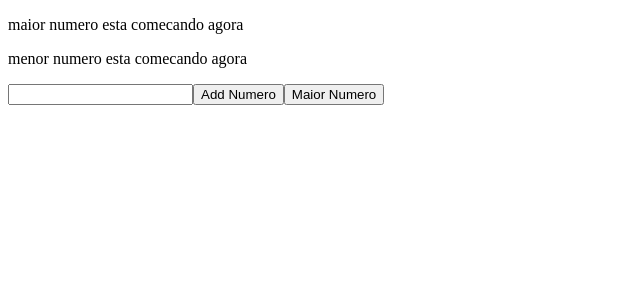
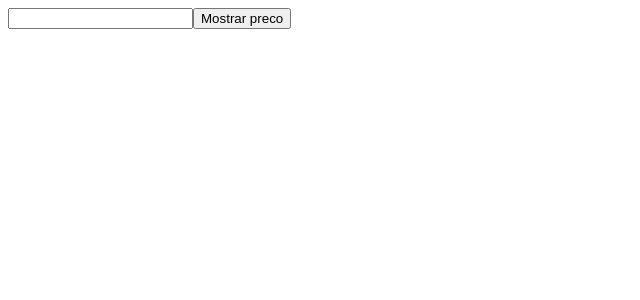
Before and after one commit to Gabriel200395/state, a React (Create React App) app: page / in a window 1280 px wide. Shown: the top 300 px of the page, without its empty margins (0-640 px from the left). Built offline with nearby package versions, Linux system fonts and the light colour scheme.

Commit message:
terminando exercicio 7

```diff
--- a/src/App.js
+++ b/src/App.js
@@ -1,9 +1,9 @@
-import Ex06 from "./ExerciciosDecisao/Ex06";
+import Ex07 from "./ExerciciosDecisao/Ex07";
 
 function App() {
   return (
     <>
-      <Ex06 />
+      <Ex07 />
     </>
   );
 }
--- a/src/ExerciciosDecisao/Ex07.js
+++ b/src/ExerciciosDecisao/Ex07.js
@@ -1,34 +1,41 @@
-import { useState } from "react";
+import { useDebugValue, useState } from "react";
 
-function Ex05() {
-  const [notaOne, setNotoNone] = useState("");
-  const [notaTwo, setNotoTwo] = useState("");
-  const [valid, setValid] = useState("");
+function Ex07() {
+  const [produtos, setProdutos] = useState([
+    { tenis: 60 + " R$" },
+    { camisa: 20 + " R$" },
+    { calca: 80 + " R$" },
+  ]);
 
-  const calcularMedia = () => {
-    const nota =
-      +notaOne + +notaTwo >= 7 && +notaOne + +notaTwo < 10 && "aprovado";
-    const maior = +notaOne + +notaTwo > 10 && "aprovado distincao";
-    const reprovado = +notaOne + +notaTwo < 7 && "reprovado";
-    setValid(nota || maior || reprovado);
+  const [produto, setProduto] = useState("");
+  const [preco, setPreco] = useState("");
+
+  const handleChange = ({ target }) => {
+    setProduto(target.value);
+  };
+
+  const mostrarPreco = () => {
+    const [a, b, c] = produtos;
+
+    const tenis = produto === "tenis" && a.tenis;
+    const camisa =
+      produto === "camisa" && b.camisa + " esse produto e o mais barato!!!";
+    const calca = produto === "calca" && c.calca;
+    const naoValido =
+      produto !== tenis || produto !== camisa || produto !== calca
+        ? "produto invalido!!"
+        : "";
+
+    setPreco(tenis || camisa || calca || naoValido);
   };
 
   return (
     <div>
-      {valid}
-      <input
-        type="number"
-        value={notaOne}
-        onChange={({ target }) => setNotoNone(target.value)}
-      />
-      <input
-        type="number"
-        value={notaTwo}
-        onChange={({ target }) => setNotoTwo(target.value)}
-      />
-      <button onClick={calcularMedia}>calcular notar</button>
+      {preco}
+      <input type="text" value={produto} onChange={handleChange} />
+      <button onClick={mostrarPreco}>Mostrar preco</button>
     </div>
   );
 }
 
-export default Ex05;
+export default Ex07;
```
Also changed, not shown: src/ExerciciosDecisao/Ex08.js (+0 -12 lines).
